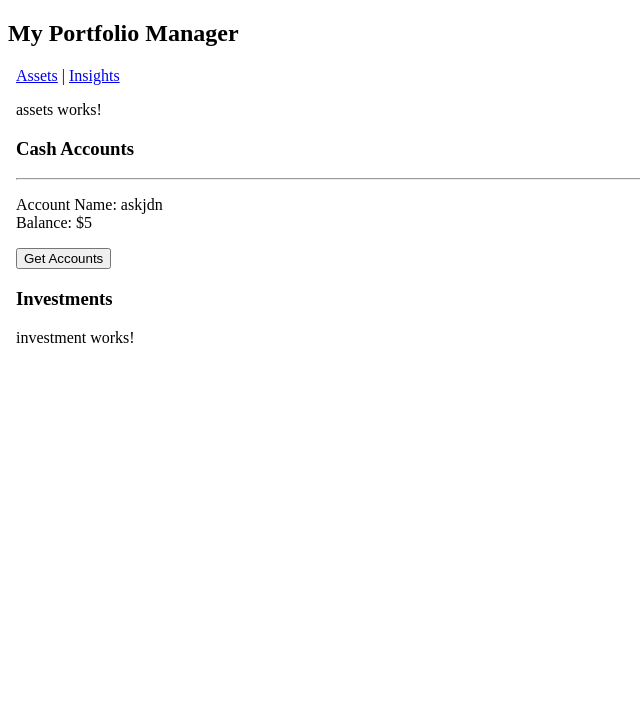
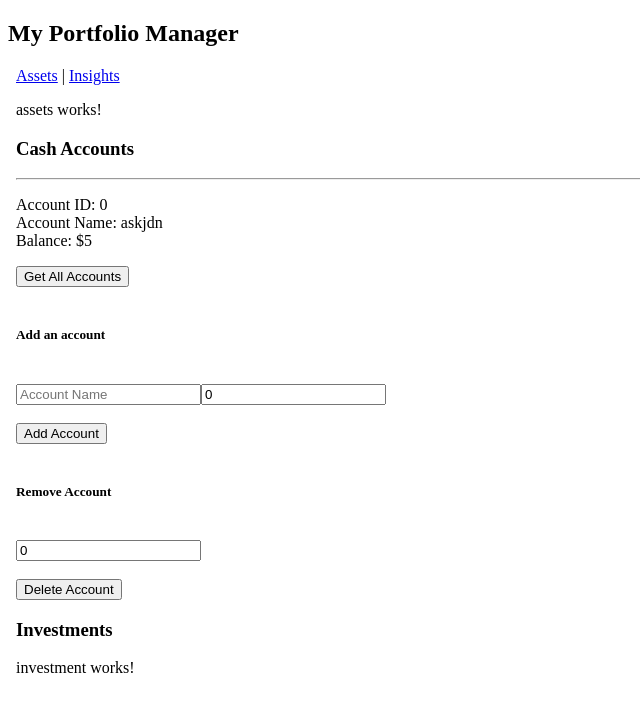
Before and after one commit to LuCheng9712/PortfolioManagerFrontEnd, an Angular app: page /assets in a window 1280 px wide. Shown: the top 712 px of the page, without its empty margins (0-640 px from the left). Built offline with nearby package versions, Linux system fonts and the light colour scheme; no server answers.

Commit message:
wednesday working end of day commit

```diff
--- a/src/app/app.module.ts
+++ b/src/app/app.module.ts
@@ -8,6 +8,7 @@ import { InsightsComponent } from './insights/insights.component';
 import { CashaccountComponent } from './assets/cashaccount/cashaccount.component';
 import { InvestmentComponent } from './assets/investment/investment.component';
 import { HttpClientModule } from '@angular/common/http';
+import { FormsModule } from '@angular/forms';
 
 @NgModule({
   declarations: [
@@ -20,7 +21,8 @@ import { HttpClientModule } from '@angular/common/http';
   imports: [
     BrowserModule,
     AppRoutingModule,
-    HttpClientModule
+    HttpClientModule,
+    FormsModule
   ],
   providers: [],
   bootstrap: [AppComponent]
--- a/src/app/assets/assets.component.html
+++ b/src/app/assets/assets.component.html
@@ -3,10 +3,20 @@
 <app-cashaccount
 *ngFor="let item of accounts; let i=index"
 [name]='item.name'
-[amount]='item.amount'>
+[amount]='item.amount'
+[id]='item.id'>
 </app-cashaccount>
-<button (click)=getAllCashAcc()>Get Accounts</button>
+<button (click)=getAllCashAcc()>Get All Accounts</button><br/><br/>
+<h5>Add an account</h5><br/>
+<form>
+    <input type='text' [(ngModel)]='paramObj.name' name='name' placeholder='Account Name'/>
+    <input type='number' min="0" [(ngModel)]='paramObj.amount' name='amount' placeholder='Initial Deposit'/>
+</form><br/>
+<button (click)=addCashAcc()>Add Account</button><br/><br/>
+<h5>Remove Account</h5><br/>
+<input type='number' min="0" [(ngModel)]='accountRemover' name='Remove Account'/><br/><br/>
 
+<button (click)=deleteCashAccById()>Delete Account</button><br/>
 
 <h3>Investments</h3>
 <app-investment></app-investment>
--- a/src/app/assets/assets.component.ts
+++ b/src/app/assets/assets.component.ts
@@ -1,4 +1,5 @@
 import { Component, OnInit } from '@angular/core';
+import { waitForAsync } from '@angular/core/testing';
 import { CashAccService } from 'src/services/cash-acc.service';
 
 @Component({
@@ -8,8 +9,10 @@ import { CashAccService } from 'src/services/cash-acc.service';
 })
 export class AssetsComponent implements OnInit {
 
+  paramObj = {name:'', amount:0}
+  accountRemover = 0
   accounts = [
-    {name:'askjdn', amount:5}
+    {name:'askjdn', amount:5, id:0}
   ]
 
   constructor(private cashServ:CashAccService) { }
@@ -22,7 +25,20 @@ export class AssetsComponent implements OnInit {
       console.log(data)
       this.accounts = data
     })
-
+  }
+  addCashAcc(){
+    this.cashServ.addCashAcc(this.paramObj).subscribe((data:any)=> {
+      console.log(data)
+    })
+    this.paramObj = {name:'', amount:0}
+    this.getAllCashAcc()
+  }
+  deleteCashAccById(){
+    this.cashServ.removeCashAccId(this.accountRemover).subscribe((data:any)=> {
+      console.log(data)
+    })
+    this.accountRemover = 0
+    this.getAllCashAcc()
   }
 
 }
--- a/src/app/assets/cashaccount/cashaccount.component.html
+++ b/src/app/assets/cashaccount/cashaccount.component.html
@@ -1,2 +1,2 @@
 <hr>
-<p>Account Name: {{name}} <br/>Balance: ${{amount}}</p>
+<p>Account ID: {{id}} <br/>Account Name: {{name}} <br/>Balance: ${{amount}}</p>
--- a/src/app/assets/cashaccount/cashaccount.component.ts
+++ b/src/app/assets/cashaccount/cashaccount.component.ts
@@ -9,6 +9,7 @@ import { Component, OnInit, Input } from '@angular/core';
 export class CashaccountComponent implements OnInit {
   @Input() name:string = 'testing'
   @Input() amount:number = 0
+  @Input() id:number = 0
 
   constructor() { }
 
--- a/src/services/cash-acc.service.ts
+++ b/src/services/cash-acc.service.ts
@@ -11,4 +11,10 @@ export class CashAccService {
   getCashData(){
     return this.http.get(`http://portfoliomanager-portfoliomanager.namdevops8.conygre.com/cash_accounts`)
   }
+  addCashAcc(params={name:'name',amount:0}){
+    return this.http.post(`http://portfoliomanager-portfoliomanager.namdevops8.conygre.com/cash_accounts/addaccount`, {id:0, name:`${params.name}`, amount:`${params.amount}`})
+  }
+  removeCashAccId(id:number){
+    return this.http.delete(`http://portfoliomanager-portfoliomanager.namdevops8.conygre.com/cash_accounts/deletebyid/${id}`)
+  }
 }
```
